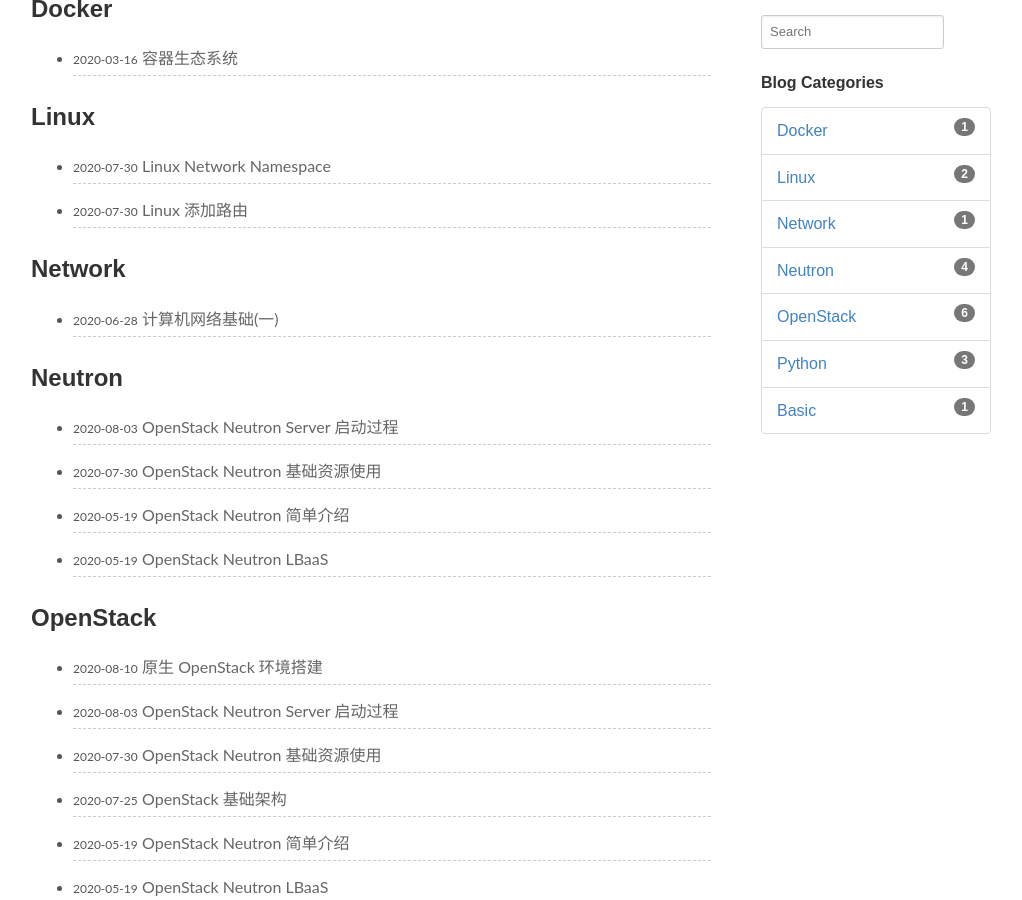
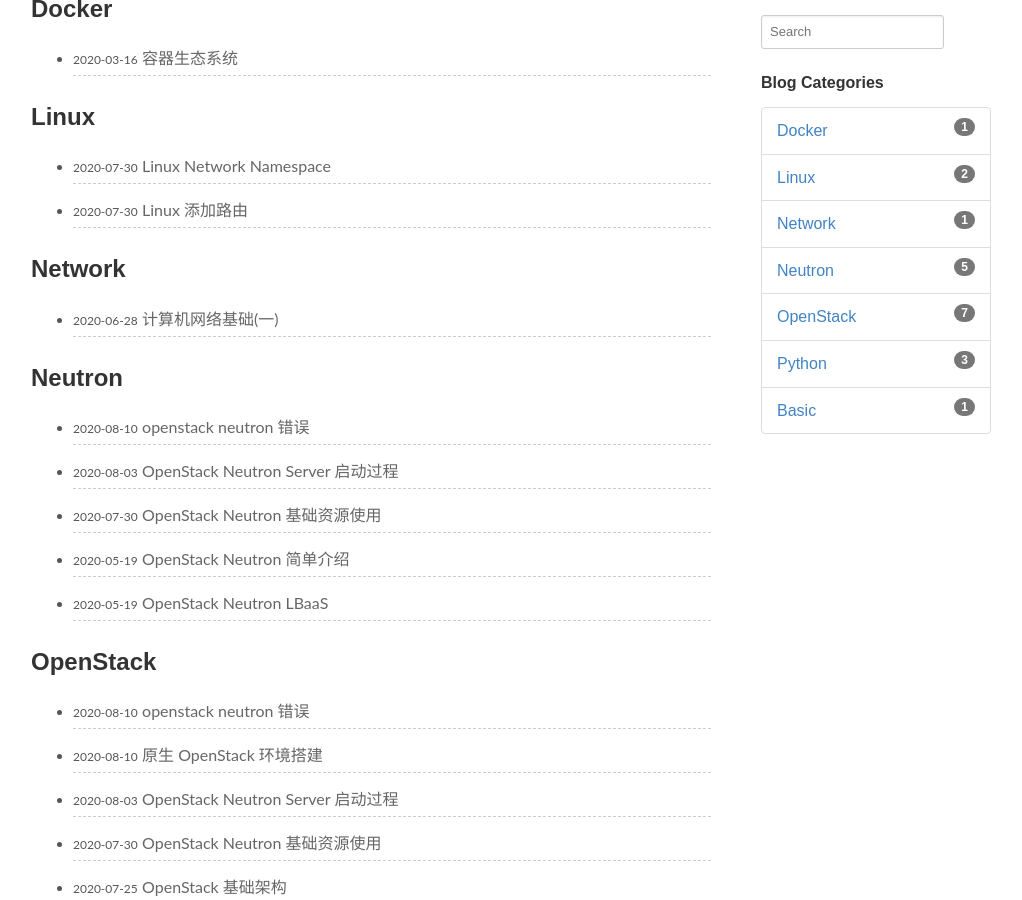
Before and after one commit to youngwanjin/youngwanjin.github.io, a Jekyll site: the page built from pages/categories.md, in a window 1280 px wide and 900 px high, scrolled down 227 px. Shown: the whole window, without its empty margins (139-1161 px from the left). Built offline with Jekyll 4.4.1, drawn with Linux system fonts in a browser that asks for light colours.

Commit message:
change bolg

```diff
--- a/_posts/openstack/2020-08-10-openstack-neutron-error.md
+++ b/_posts/openstack/2020-08-10-openstack-neutron-error.md
@@ -1,4 +1,10 @@
-# openstack neutron 错误
+---
+layout: post
+title: openstack neutron 错误
+categories: [OpenStack, Neutron]
+description: neutron 常见错误
+keywords: OpenStack, Neutron
+---
 
 ### 创建 network 失败
 
```
